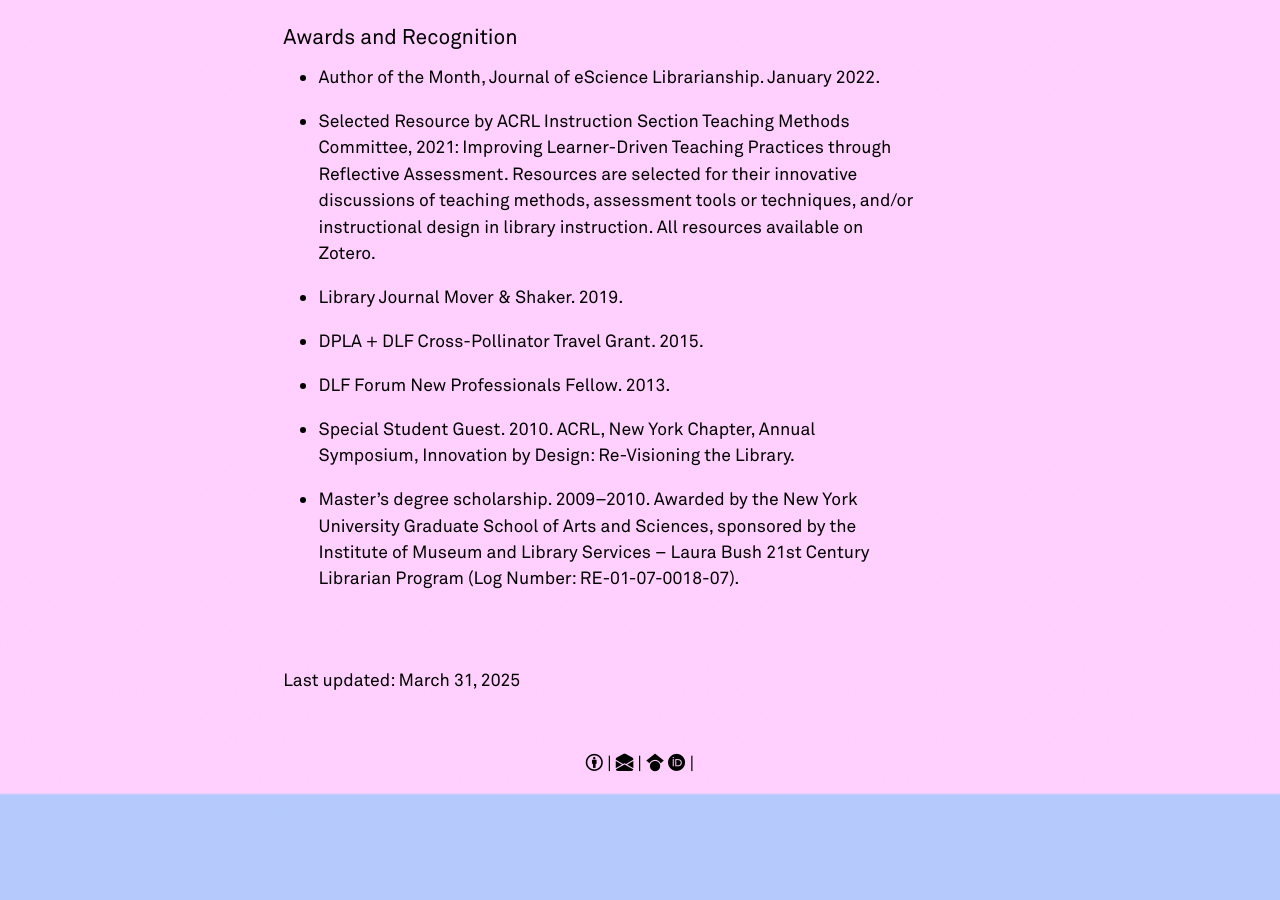
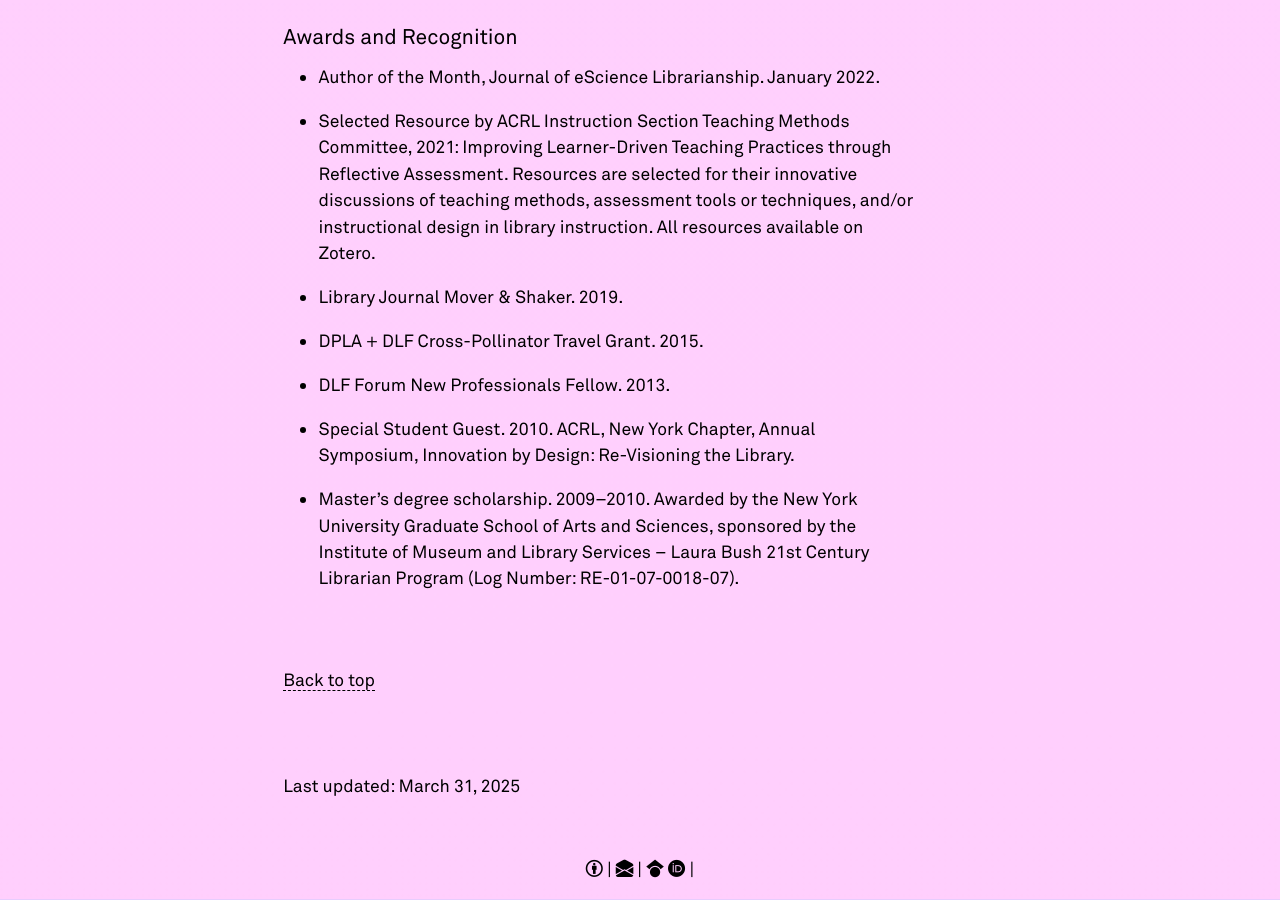
Before and after one commit to swyoung/swyoung.github.io, a Jekyll site: the page built from _pages/cv.md, in a window 1280 px wide and 900 px high, scrolled down 27639 px. Built offline with Jekyll 4.4.1, drawn with Linux system fonts in a browser that asks for light colours; nearby versions of some CDN libraries; a style sheet for code colours, icons or effects is not loaded; before the commit the page ends 28433 px from its top, so only the background shows below that.

Commit message:
Update cv.md

```diff
--- a/_pages/cv.md
+++ b/_pages/cv.md
@@ -520,4 +520,8 @@ Montana State University
 
 <br>
 
+ <a href="#top">Back to top</a>
+
+<br>
+
 Last updated: March 31, 2025
```
